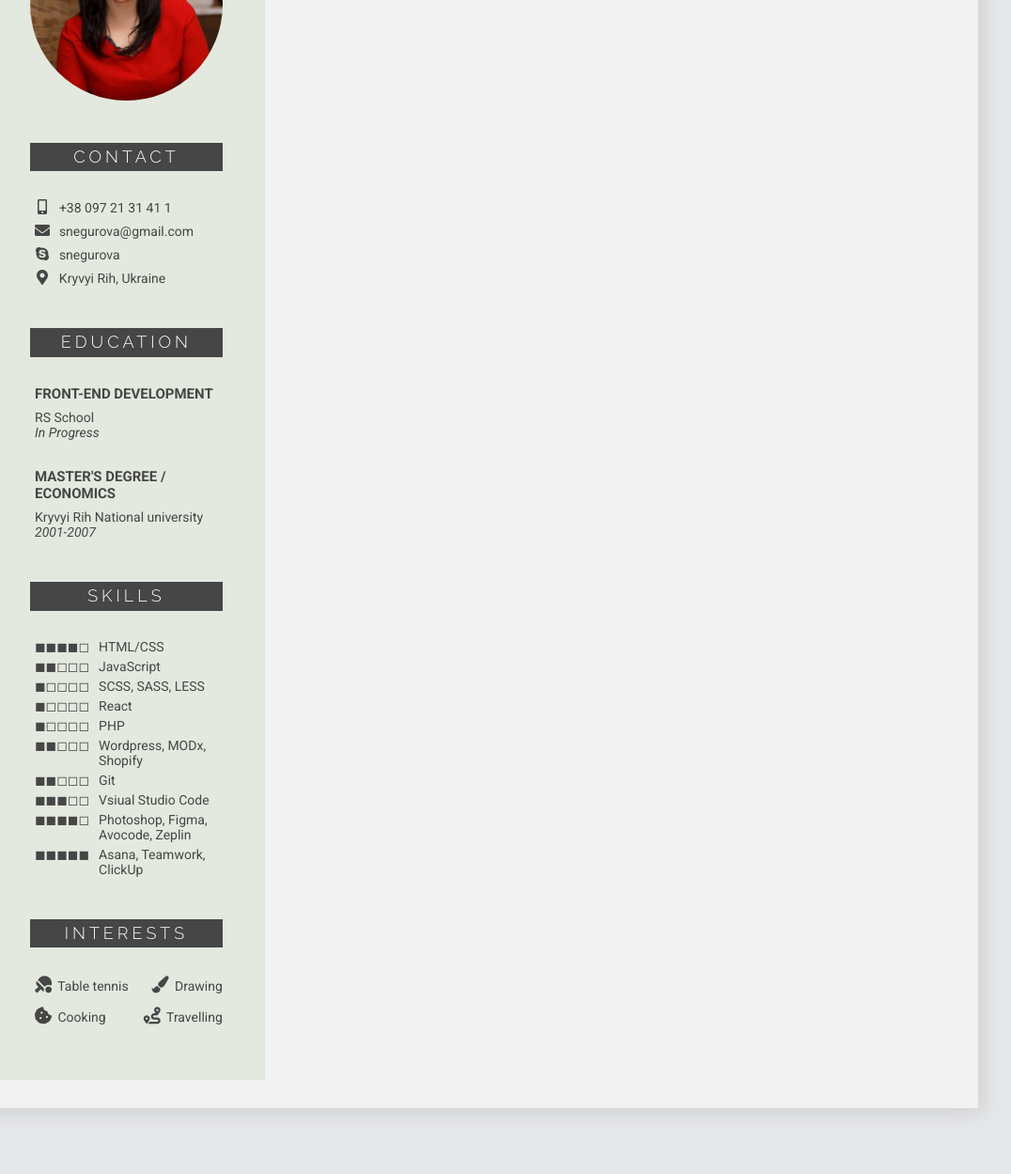
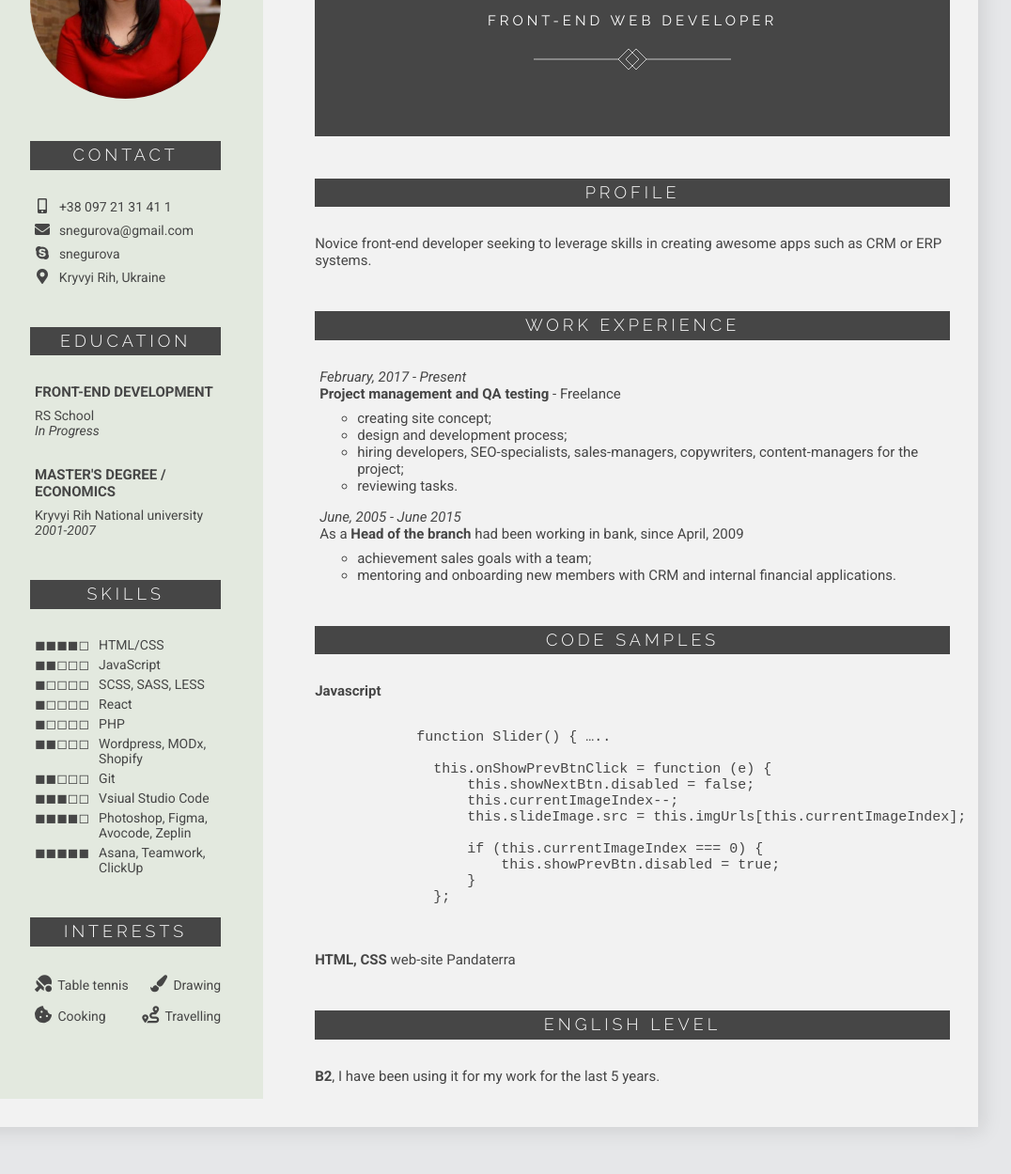
Before and after one commit to snegurova/rsschool-cv, a plain HTML site: page index.html in a window 1280 px wide. Shown: the part 223-1472 px from the top of the page at 94% size, without its empty margins (141-1217 px from the left). Drawn offline with Linux system fonts and the light colour scheme.

Commit message:
feat: add main content

```diff
--- a/css/style.css
+++ b/css/style.css
@@ -9,13 +9,20 @@ body {
 
 
 
-h1, h2 {
+h1,
+h2,
+.right-col header p {
   text-transform: uppercase;
   color: #fff;
   font-family: Raleway, sans-serif;
   line-height: 1.7;
   text-align: center;
   letter-spacing: 4px;
+}
+
+h1 {
+  font-size: 40px;
+  margin: 0;
 }
 
 h2 {
@@ -29,7 +36,7 @@ h3 {
   ;
 }
 
-.left-col h2 {
+h2 {
   max-width: 100%;
   background-color: #464646;
   margin: 0 auto 30px;
@@ -41,6 +48,7 @@ h3 {
   margin: 50px auto;
   box-shadow: 5px 5px 20px 0px rgba(0, 0, 0, .1);
   padding: 30px;
+  display: flex;
 }
 
 .left-col {
@@ -68,7 +76,7 @@ h3 {
   margin-bottom: 8px;
 }
 
-.contacts a {
+a {
   text-decoration: none;
   color: #464646;
 
@@ -88,7 +96,8 @@ h3 {
 .education ul li,
 .contacts li,
 .skills li,
-.interests li {
+.interests li,
+.work {
   list-style: none;
   margin-left: -35px;
 }
@@ -128,5 +137,25 @@ h3 {
 }
 
 .right-col {
-  width: 61%;
+  width: 66%;
+  padding-left: 55px;
+  font-size: 15px;
 }
+
+.right-col header {
+  height: 105;
+  background-color: #464646;
+  padding: 70px;
+}
+
+header img {
+  display: block;
+  margin: 0 auto;
+}
+
+.right-col section {
+  margin-top: 45px;
+}
+.work p {
+  margin-bottom: 8px;
+}
--- a/index.html
+++ b/index.html
@@ -81,7 +81,76 @@
       </section>
     </aside>
     <section class="right-col">
+      <header>
+        <h1>Inna Snegurova</h1>
+        <p>Front-end web developer</p>
+        <img src="img/Divider.svg" alt="">
+      </header>
+      <section>
+        <h2>Profile</h2>
+        <p>Novice front-end developer seeking to
+          leverage skills in creating awesome apps
+          such as CRM or ERP systems.</p>
+      </section>
+      <section>
+        <h2>Work experience</h2>
+        <ul class="work">
+          <li>
+            <p>
+              <i>February, 2017 - Present</i> <br>
+              <b>Project management and QA testing</b> - Freelance
+            </p>
 
+            <ul>
+              <li>creating site concept;</li>
+              <li>design and development process;</li>
+              <li>hiring developers, SEO-specialists, sales-managers, copywriters,
+                content-managers for the project;</li>
+              <li>reviewing tasks.</li>
+            </ul>
+          </li>
+          <li>
+            <p>
+              <i>June, 2005 - June 2015</i><br>
+              As a <b>Head of the branch</b> had been working in bank, since April, 2009
+            </p>
+            <ul>
+              <li>
+                achievement sales goals with a team;
+              </li>
+              <li>
+                mentoring and onboarding new members with
+                CRM and internal financial applications.
+              </li>
+            </ul>
+          </li>
+        </ul>
+        <p></p>
+      </section>
+      <section>
+        <h2>Code samples</h2>
+        <p><b>Javascript</b></p>
+        <pre>
+          <code>
+            function Slider() { …..
+
+              this.onShowPrevBtnClick = function (e) {
+                  this.showNextBtn.disabled = false;
+                  this.currentImageIndex--;
+                  this.slideImage.src = this.imgUrls[this.currentImageIndex];
+
+                  if (this.currentImageIndex === 0) {
+                      this.showPrevBtn.disabled = true;
+                  }
+              };
+          </code>
+        </pre>
+        <p><b>HTML, CSS</b><a href="http://pandaterra.ru/"> web-site Pandaterra</a></p>
+      </section>
+      <section>
+        <h2>English level</h2>
+        <p><b>B2</b>, I have been using it for my work for the last 5 years.</p>
+      </section>
     </section>
   </article>
 </body>
```
Also changed, not shown: img/Divider.svg (added). Lines whose indentation alone changed are shown as unchanged.
